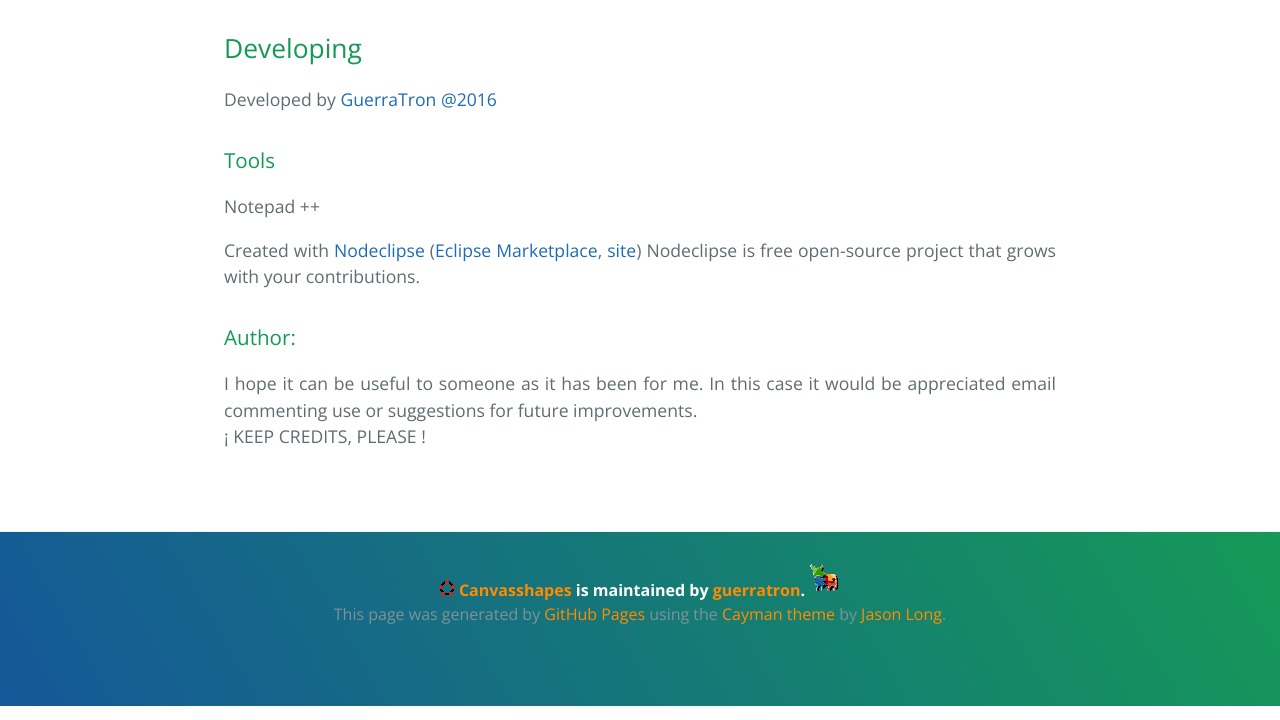
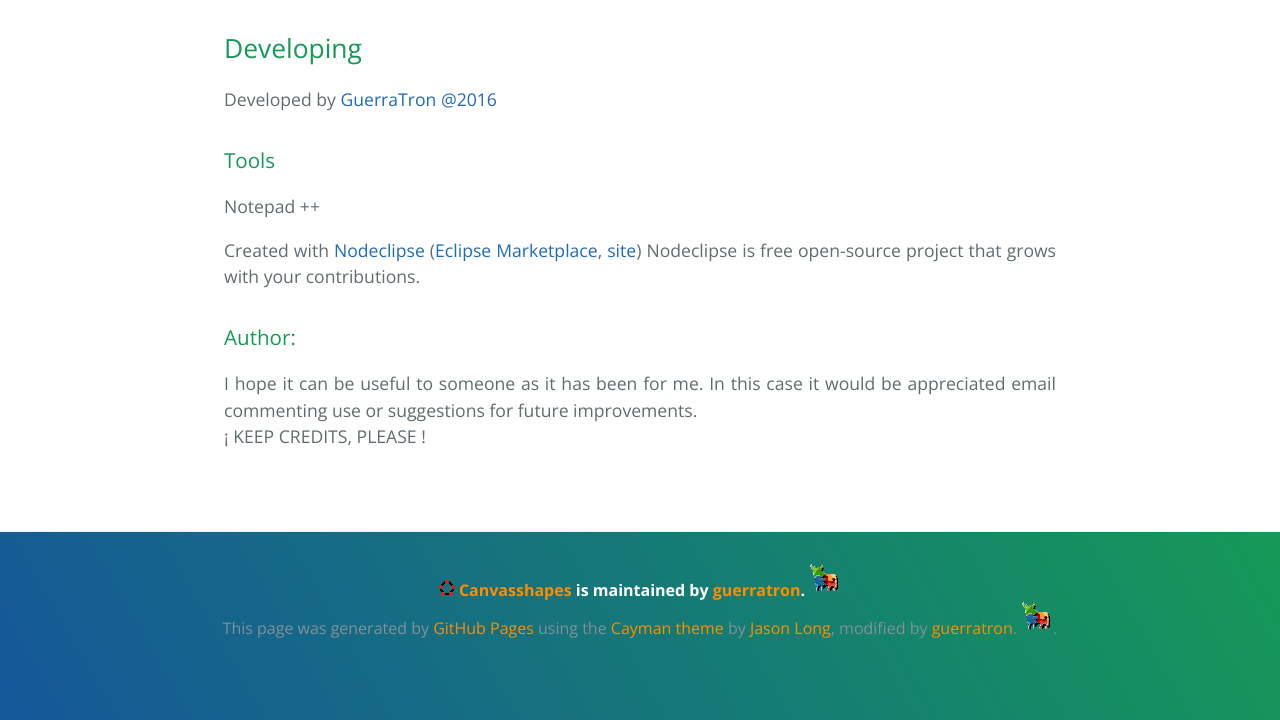
Before and after one commit to guerratron/canvasShapes, a plain HTML site: page index.html in a window 1280 px wide. Shown: the part 2269-2989 px from the top of the page. Drawn offline with nearby package versions, Linux system fonts and the light colour scheme.

Commit message:
Update index.html
modified footer area

```diff
--- a/index.html
+++ b/index.html
@@ -134,9 +134,9 @@
     </section>
 
 		  <footer class="site-footer">
-        <span class="site-footer-owner"><img src="img/canvasShapes-logo-mini.gif" alt="canvasshapes logo" title="CanvasShapes logo" /> <a href="https://github.com/guerratron/canvasShapes">Canvasshapes</a> is maintained by <a href="https://github.com/guerratron">guerratron</a>. <img src="img/torotron_logo.png" alt="guerratron logo" title="guerratron logo" /></span>
+        <span class="site-footer-owner"><img src="img/canvasShapes-logo-mini.gif" alt="canvasshapes logo" title="CanvasShapes logo" /> <a href="https://github.com/guerratron/canvasShapes">Canvasshapes</a> is maintained by <a href="https://github.com/guerratron">guerratron</a>. <img src="img/torotron_logo.png" alt="guerratron logo" title="author" /></span>
 
-        <span class="site-footer-credits">This page was generated by <a href="https://pages.github.com">GitHub Pages</a> using the <a href="https://github.com/jasonlong/cayman-theme">Cayman theme</a> by <a href="https://twitter.com/jasonlong">Jason Long</a>.</span>
+        <span class="site-footer-credits">This page was generated by <a href="https://pages.github.com">GitHub Pages</a> using the <a href="https://github.com/jasonlong/cayman-theme">Cayman theme</a> by <a href="https://twitter.com/jasonlong">Jason Long</a>, modified by <a href="https://github.com/guerratron">guerratron</a>. <img src="img/torotron_logo.png" alt="guerratron logo" title="guerratron logo" />.</span>
       </footer>
 
 			<!-- SLICK SLIDE
```
